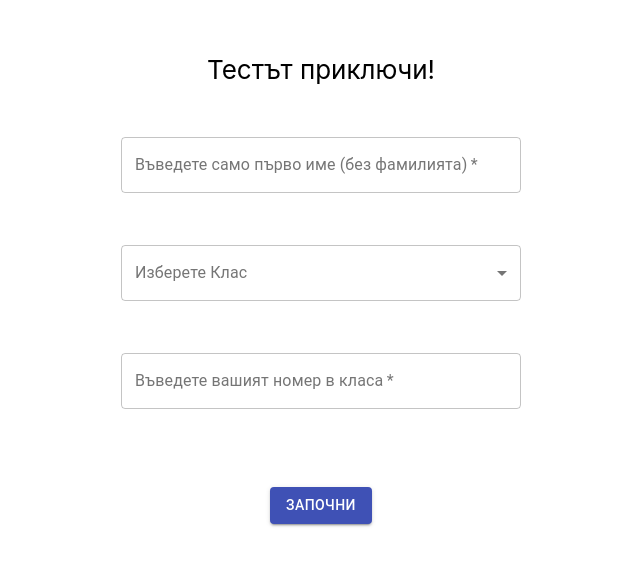
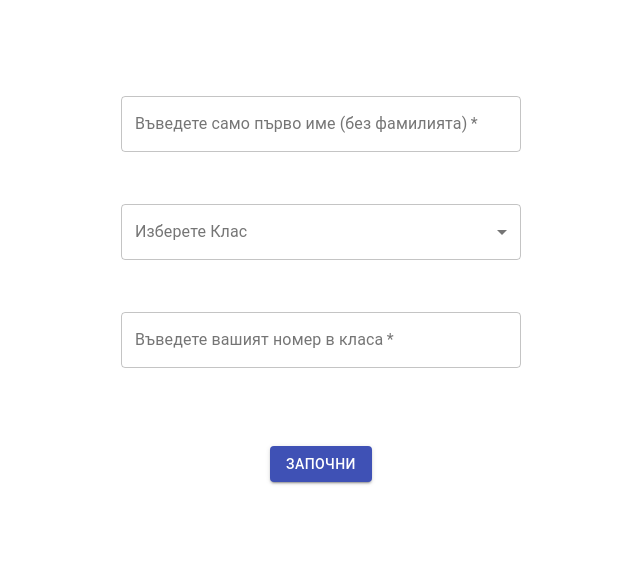
Before and after one commit to elfia/kontrolno, a React app: page / in a window 1280 px wide. Shown: the part 124-690 px from the top of the page, without its empty margins (319-959 px from the left). Built offline with nearby package versions, Linux system fonts and the light colour scheme.

Commit message:
name fix

```diff
--- a/src/App.js
+++ b/src/App.js
@@ -57,7 +57,7 @@ function App() {
   return (
     <div className="App">
       <header className="App-header">
-        <p>Тестът приключи!</p>
+        {/* <p>Тестът приключи!</p> */}
         <p>
           <TextField
             id="name"
```
